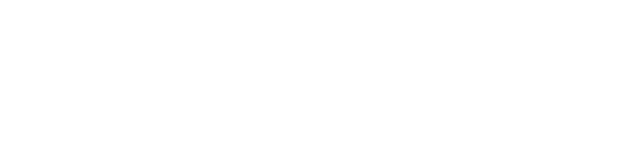
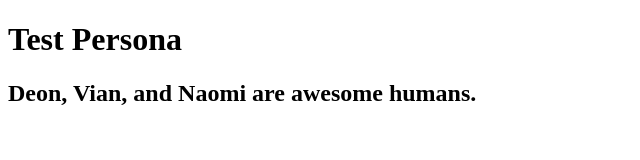
Before and after one commit to deepdive-bootcamp-team-pf/pothole-finder, a plain HTML site: page persona-test.html in a window 1280 px wide. Shown: the whole page, without its empty margins (0-640 px from the left). Drawn offline with Linux system fonts and the light colour scheme.

Commit message:
Commit test persona-test.html.

```diff
--- a/persona-test.html
+++ b/persona-test.html
@@ -5,6 +5,8 @@
     <title>Test Persona</title>
 </head>
 <body>
+<h1>Test Persona</h1>
+    <h2>Deon, Vian, and Naomi are awesome humans.</h2>
 
 </body>
 </html>
```
